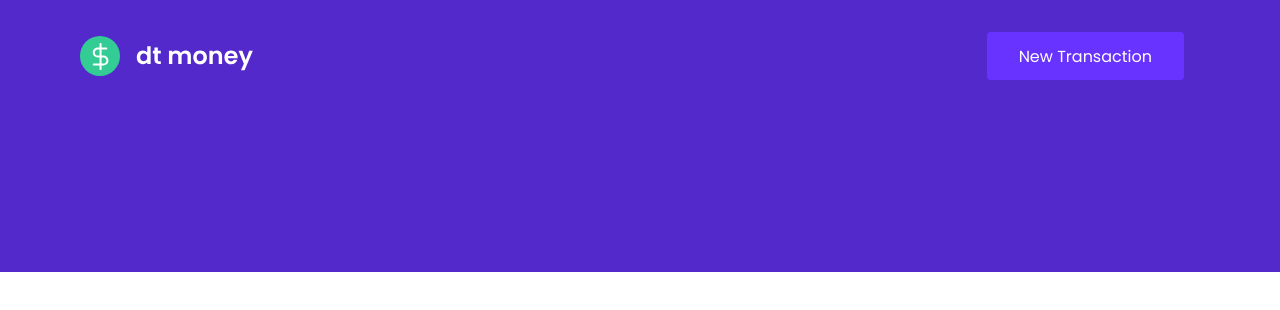
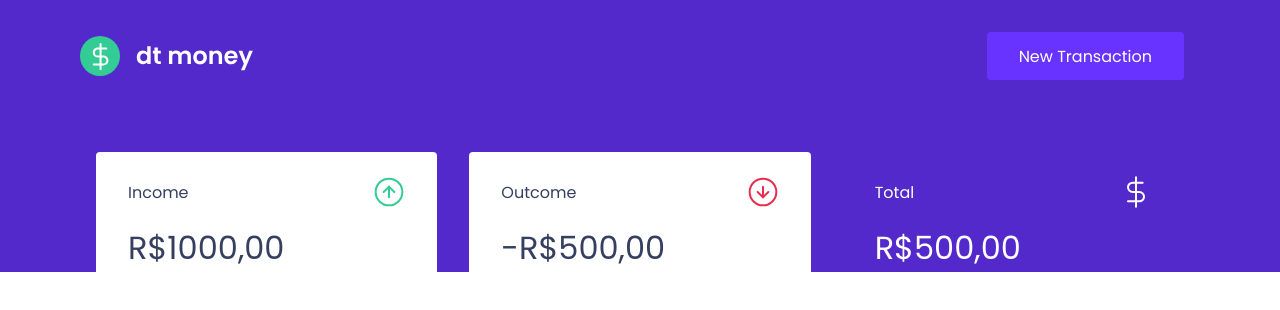
Before and after one commit to saullbrandao/dtmoney, a React (Create React App) app: page / in a window 1280 px wide. Shown: the top 310 px of the page. Built offline with nearby package versions, Linux system fonts and the light colour scheme.

Commit message:
feat: Dashboard and Summary components

```diff
--- a/src/App.tsx
+++ b/src/App.tsx
@@ -1,9 +1,11 @@
+import { Dashboard } from './Components/Dashboard'
 import { Header } from './Components/Header'
 
 export const App = () => {
   return (
     <>
       <Header />
+      <Dashboard />
     </>
   )
 }
--- /dev/null
+++ b/src/Components/Dashboard/index.tsx
@@ -0,0 +1,10 @@
+import { Summary } from '../Summary'
+import * as S from './styles'
+
+export const Dashboard = () => {
+  return (
+    <S.Container>
+      <Summary />
+    </S.Container>
+  )
+}
--- /dev/null
+++ b/src/Components/Dashboard/styles.ts
@@ -0,0 +1,7 @@
+import styled from 'styled-components'
+
+export const Container = styled.main`
+  max-width: 1120px;
+  margin: 0 auto;
+  padding: 2.5rem 1rem;
+`
--- /dev/null
+++ b/src/Components/Summary/index.tsx
@@ -0,0 +1,32 @@
+import * as S from './styles'
+import incomeImg from '../../assets/income.svg'
+import outcomeImg from '../../assets/outcome.svg'
+import totalImg from '../../assets/total.svg'
+
+export const Summary = () => {
+  return (
+    <S.Container>
+      <S.SummaryBox>
+        <header>
+          <p>Income</p>
+          <img src={incomeImg} alt="Income" />
+        </header>
+        <strong>R$1000,00</strong>
+      </S.SummaryBox>
+      <S.SummaryBox>
+        <header>
+          <p>Outcome</p>
+          <img src={outcomeImg} alt="Outcome" />
+        </header>
+        <strong>-R$500,00</strong>
+      </S.SummaryBox>
+      <S.SummaryBox className="highlight-bg">
+        <header>
+          <p>Total</p>
+          <img src={totalImg} alt="Total" />
+        </header>
+        <strong>R$500,00</strong>
+      </S.SummaryBox>
+    </S.Container>
+  )
+}
--- /dev/null
+++ b/src/Components/Summary/styles.ts
@@ -0,0 +1,33 @@
+import styled from 'styled-components'
+
+export const Container = styled.div`
+  display: grid;
+  grid-template-columns: repeat(3, 1fr);
+  gap: 2rem;
+  margin-top: -10rem;
+`
+export const SummaryBox = styled.div`
+  background: var(--shape);
+  padding: 1.5rem 2rem;
+  border-radius: 0.25rem;
+  color: var(--text-title);
+
+  header {
+    display: flex;
+    align-items: center;
+    justify-content: space-between;
+  }
+
+  strong {
+    display: block;
+    margin-top: 1rem;
+    font-size: 2rem;
+    line-height: 3rem;
+    font-weight: 500;
+  }
+
+  &.highlight-bg {
+    background: var(--green);
+    color: #fff;
+  }
+`
```
